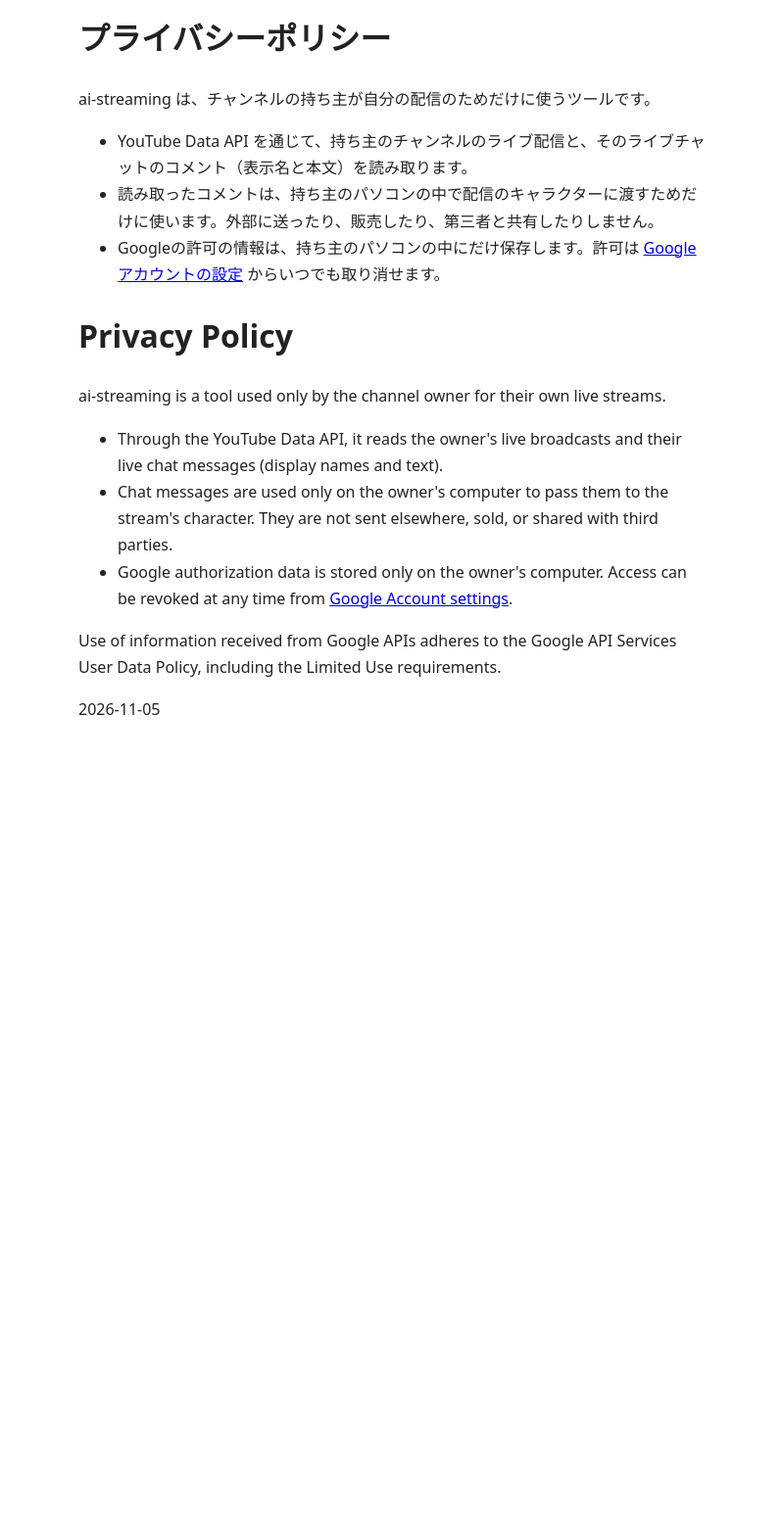
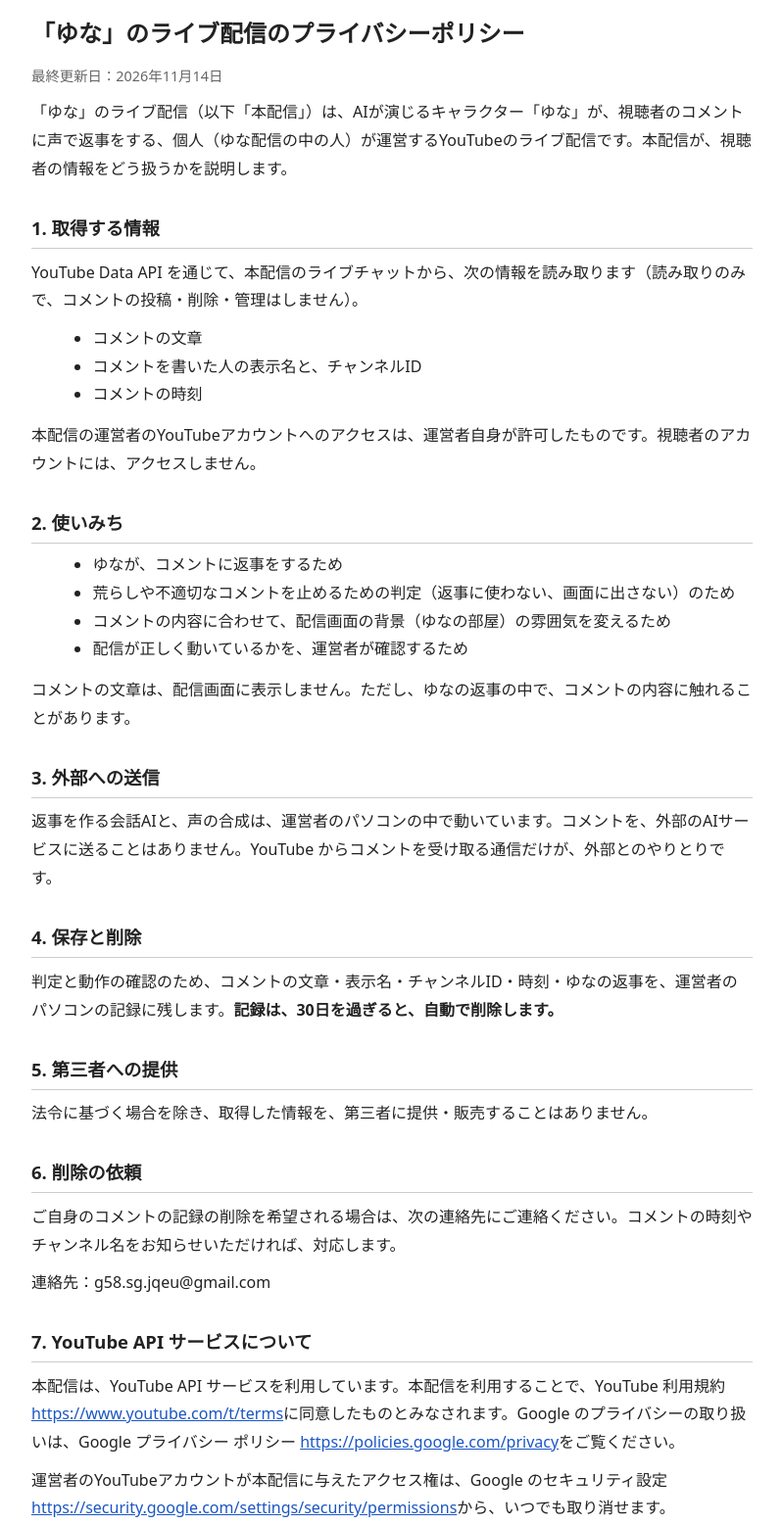
Before and after one commit to KOMATSUShota0000/KOMATSUShota0000.github.io, a plain HTML site: page privacy.html in a window 1280 px wide. Shown: the part 20-1577 px from the top of the page at 98% size, without its empty margins (240-1038 px from the left). Before the commit the page ends 800 px from the top, so only its background shows below. Drawn offline with Linux system fonts and the light colour scheme.

Commit message:
プライバシーポリシーを詳しくする（視聴者のコメントの扱い・30日で削除・連絡先・英語の要約・Google API の限定利用）
Co-Authored-By: Claude Sonnet 5.5 <noreply@anthropic.com>

```diff
--- a/privacy.html
+++ b/privacy.html
@@ -4,24 +4,55 @@
 <meta charset="utf-8">
 <meta name="viewport" content="width=device-width, initial-scale=1">
 <title>Privacy Policy - ai-streaming</title>
-<style>body{font-family:system-ui,sans-serif;max-width:40rem;margin:2rem auto;padding:0 1rem;line-height:1.7;color:#222;background:#fff}</style>
+<style>body{font-family:system-ui,sans-serif;max-width:46rem;margin:2rem auto;padding:0 1rem;line-height:1.8;color:#222;background:#fff}h1{font-size:1.5em;margin:.4em 0}h2{font-size:1.15em;margin:1.6em 0 .4em;padding-bottom:.2em;border-bottom:1px solid #ccc}p{margin:.6em 0}ul{margin:.4em 0 .8em 1.4em}.d{color:#666;font-size:.9em}a{color:#1a56c4}hr{margin:3rem 0}</style>
 </head>
 <body>
-<h1>プライバシーポリシー</h1>
-<p>ai-streaming は、チャンネルの持ち主が自分の配信のためだけに使うツールです。</p>
+<h1>「ゆな」のライブ配信のプライバシーポリシー</h1>
+<p class="d">最終更新日：2026年11月14日</p>
+<p>「ゆな」のライブ配信（以下「本配信」）は、AIが演じるキャラクター「ゆな」が、視聴者のコメントに声で返事をする、個人（ゆな配信の中の人）が運営するYouTubeのライブ配信です。本配信が、視聴者の情報をどう扱うかを説明します。</p>
+<h2>1. 取得する情報</h2>
+<p>YouTube Data API を通じて、本配信のライブチャットから、次の情報を読み取ります（読み取りのみで、コメントの投稿・削除・管理はしません）。</p>
 <ul>
-<li>YouTube Data API を通じて、持ち主のチャンネルのライブ配信と、そのライブチャットのコメント（表示名と本文）を読み取ります。</li>
-<li>読み取ったコメントは、持ち主のパソコンの中で配信のキャラクターに渡すためだけに使います。外部に送ったり、販売したり、第三者と共有したりしません。</li>
-<li>Googleの許可の情報は、持ち主のパソコンの中にだけ保存します。許可は <a href="https://myaccount.google.com/permissions">Googleアカウントの設定</a> からいつでも取り消せます。</li>
+<li>コメントの文章</li>
+<li>コメントを書いた人の表示名と、チャンネルID</li>
+<li>コメントの時刻</li>
 </ul>
-<h1>Privacy Policy</h1>
-<p>ai-streaming is a tool used only by the channel owner for their own live streams.</p>
+<p>本配信の運営者のYouTubeアカウントへのアクセスは、運営者自身が許可したものです。視聴者のアカウントには、アクセスしません。</p>
+<h2>2. 使いみち</h2>
 <ul>
-<li>Through the YouTube Data API, it reads the owner's live broadcasts and their live chat messages (display names and text).</li>
-<li>Chat messages are used only on the owner's computer to pass them to the stream's character. They are not sent elsewhere, sold, or shared with third parties.</li>
-<li>Google authorization data is stored only on the owner's computer. Access can be revoked at any time from <a href="https://myaccount.google.com/permissions">Google Account settings</a>.</li>
+<li>ゆなが、コメントに返事をするため</li>
+<li>荒らしや不適切なコメントを止めるための判定（返事に使わない、画面に出さない）のため</li>
+<li>コメントの内容に合わせて、配信画面の背景（ゆなの部屋）の雰囲気を変えるため</li>
+<li>配信が正しく動いているかを、運営者が確認するため</li>
 </ul>
-<p>Use of information received from Google APIs adheres to the Google API Services User Data Policy, including the Limited Use requirements.</p>
-<p>2026-11-05</p>
+<p>コメントの文章は、配信画面に表示しません。ただし、ゆなの返事の中で、コメントの内容に触れることがあります。</p>
+<h2>3. 外部への送信</h2>
+<p>返事を作る会話AIと、声の合成は、運営者のパソコンの中で動いています。コメントを、外部のAIサービスに送ることはありません。YouTube からコメントを受け取る通信だけが、外部とのやりとりです。</p>
+<h2>4. 保存と削除</h2>
+<p>判定と動作の確認のため、コメントの文章・表示名・チャンネルID・時刻・ゆなの返事を、運営者のパソコンの記録に残します。<strong>記録は、30日を過ぎると、自動で削除します。</strong></p>
+<h2>5. 第三者への提供</h2>
+<p>法令に基づく場合を除き、取得した情報を、第三者に提供・販売することはありません。</p>
+<h2>6. 削除の依頼</h2>
+<p>ご自身のコメントの記録の削除を希望される場合は、次の連絡先にご連絡ください。コメントの時刻やチャンネル名をお知らせいただければ、対応します。</p>
+<p>連絡先：g58.sg.jqeu@gmail.com</p>
+<h2>7. YouTube API サービスについて</h2>
+<p>本配信は、YouTube API サービスを利用しています。本配信を利用することで、YouTube 利用規約 <a href="https://www.youtube.com/t/terms" target="_blank" rel="noopener">https://www.youtube.com/t/terms</a>に同意したものとみなされます。Google のプライバシーの取り扱いは、Google プライバシー ポリシー <a href="https://policies.google.com/privacy" target="_blank" rel="noopener">https://policies.google.com/privacy</a>をご覧ください。</p>
+<p>運営者のYouTubeアカウントが本配信に与えたアクセス権は、Google のセキュリティ設定 <a href="https://security.google.com/settings/security/permissions" target="_blank" rel="noopener">https://security.google.com/settings/security/permissions</a>から、いつでも取り消せます。</p>
+<p>本配信が Google API から受け取った情報の利用は、限定利用（Limited Use）の要件を含む、<a href="https://developers.google.com/terms/api-services-user-data-policy" target="_blank" rel="noopener">Google API サービスのユーザーデータに関するポリシー</a>に従います。</p>
+<h2>8. 改定</h2>
+<p>内容を変えるときは、このページを更新し、最終更新日を書き換えます。</p>
+<hr>
+<h1>Privacy Policy (English summary)</h1>
+<p class="d">Last updated: 2026-11-14</p>
+<p>"Yuna" is a live stream run by an individual (the channel owner, "ゆな配信の中の人"). An AI-generated character answers viewers' live chat comments by voice.</p>
+<h2>Information we read</h2>
+<p>Through the YouTube Data API we read, from the owner's own live streams, the live chat comment text, the author's display name and channel ID, and the time of the comment. The tool is read-only: it does not post, delete or moderate comments. It never accesses viewers' accounts.</p>
+<h2>How we use it</h2>
+<p>To let the character reply, to filter abusive comments, to change the mood of the stream's background according to comments, and for the owner to check that the stream works. Comment text is not shown on screen.</p>
+<h2>Where it is processed and stored</h2>
+<p>Replies and speech are generated on the owner's own computer; comments are not sent to external AI services. Comment text, display names, channel IDs, times and replies are kept in logs on the owner's computer and are automatically deleted after 30 days. We do not sell or share this information with third parties, except where required by law.</p>
+<h2>Deletion requests and contact</h2>
+<p>To request deletion of your comments, contact g58.sg.jqeu@gmail.com. The owner's Google authorization can be revoked at any time at <a href="https://myaccount.google.com/permissions">Google Account permissions</a>.</p>
+<p>This service uses YouTube API Services; by using it you agree to the <a href="https://www.youtube.com/t/terms">YouTube Terms of Service</a>. Google's privacy policy: <a href="https://policies.google.com/privacy">policies.google.com/privacy</a>. Use of information received from Google APIs adheres to the <a href="https://developers.google.com/terms/api-services-user-data-policy">Google API Services User Data Policy</a>, including the Limited Use requirements.</p>
 </body>
 </html>
```
